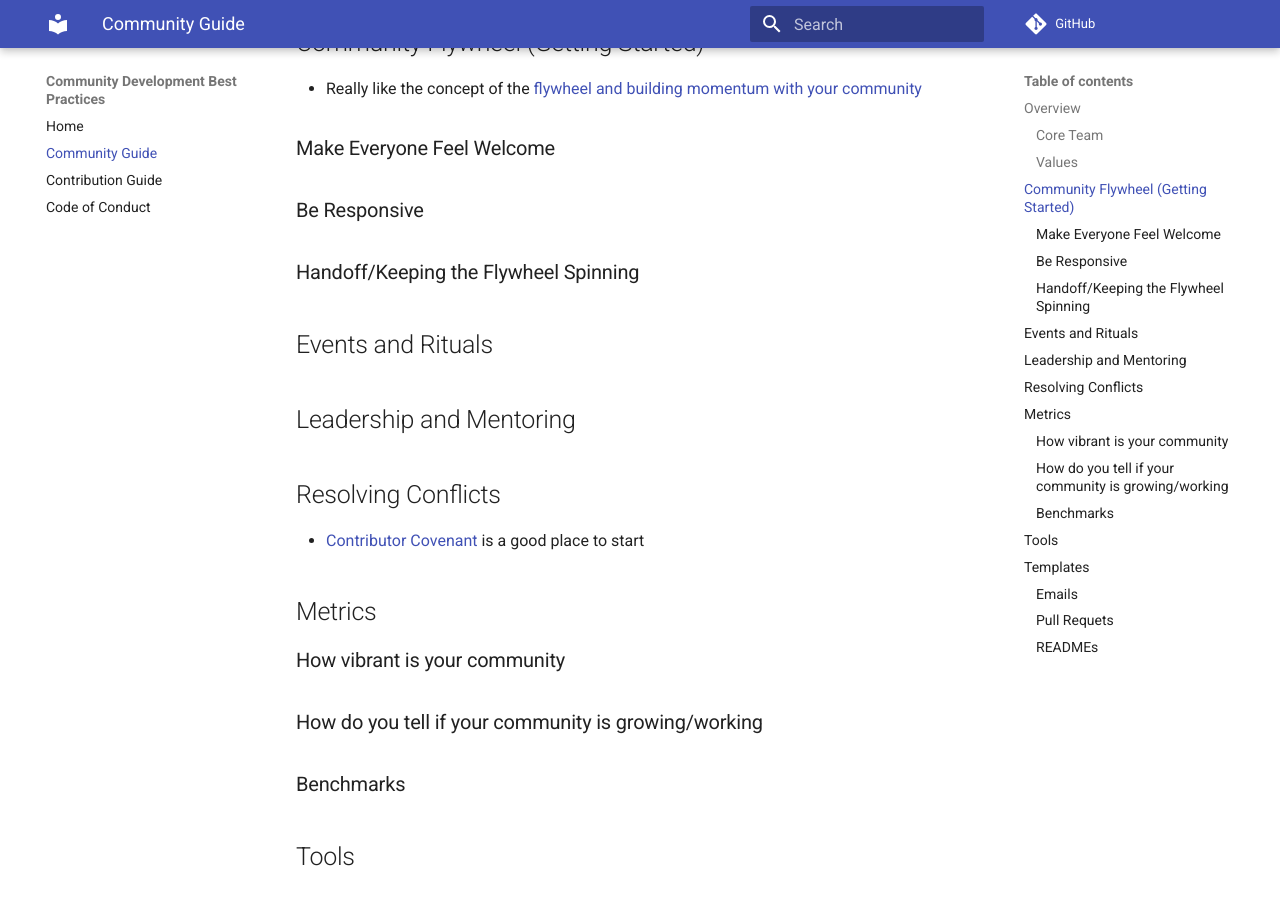
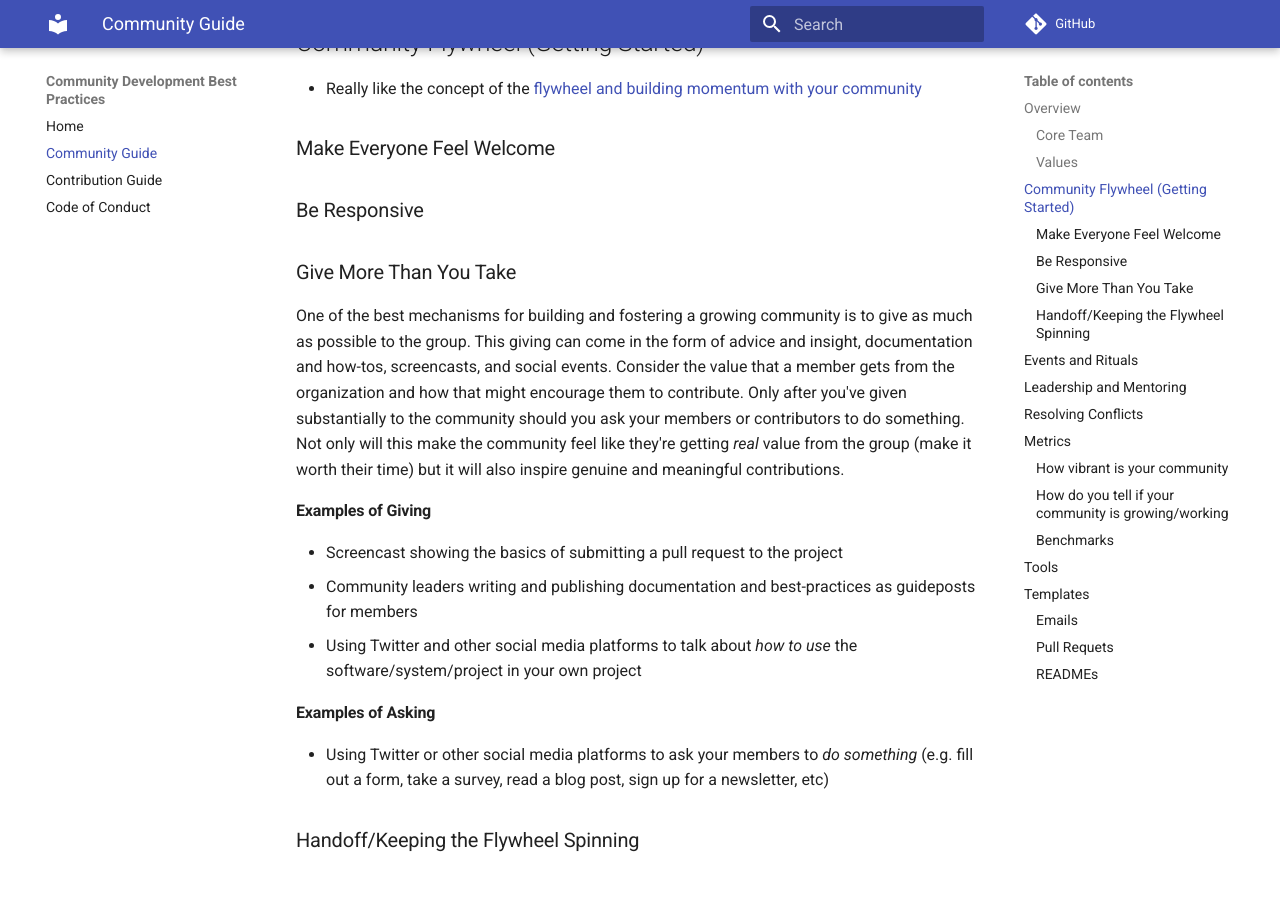
Before and after one commit to ESIPFed/esds-community-guide, an MkDocs documentation site: the page built from docs/community-guide/index.md, in a window 1280 px wide and 900 px high, scrolled down 338 px. Built offline with MkDocs 1.6.1 and Material for MkDocs 9.7.7, drawn with Linux system fonts in a browser that asks for light colours; comment, search, counter and statistics services are not loaded.

Commit message:
Give and ask language

```diff
--- a/docs/community-guide/index.md
+++ b/docs/community-guide/index.md
@@ -7,6 +7,14 @@
 - Really like the concept of the [flywheel and building momentum with your community](https://orbit.love/blog/a-tactical-guide-to-kickstarting-your-community)
 ### Make Everyone Feel Welcome
 ### Be Responsive
+### Give More Than You Take
+One of the best mechanisms for building and fostering a growing community is to give as much as possible to the group. This giving can come in the form of advice and insight, documentation and how-tos, screencasts, and social events. Consider the value that a member gets from the organization and how that might encourage them to contribute. Only after you've given substantially to the community should you ask your members or contributors to do something. Not only will this make the community feel like they're getting _real_ value from the group (make it worth their time) but it will also inspire genuine and meaningful contributions.
+#### Examples of Giving
+- Screencast showing the basics of submitting a pull request to the project
+- Community leaders writing and publishing documentation and best-practices as guideposts for members
+- Using Twitter and other social media platforms to talk about _how to use_ the software/system/project in your own project
+#### Examples of Asking
+- Using Twitter or other social media platforms to ask your members to _do something_ (e.g. fill out a form, take a survey, read a blog post, sign up for a newsletter, etc)
 ### Handoff/Keeping the Flywheel Spinning
 ## Events and Rituals
 ## Leadership and Mentoring
```
